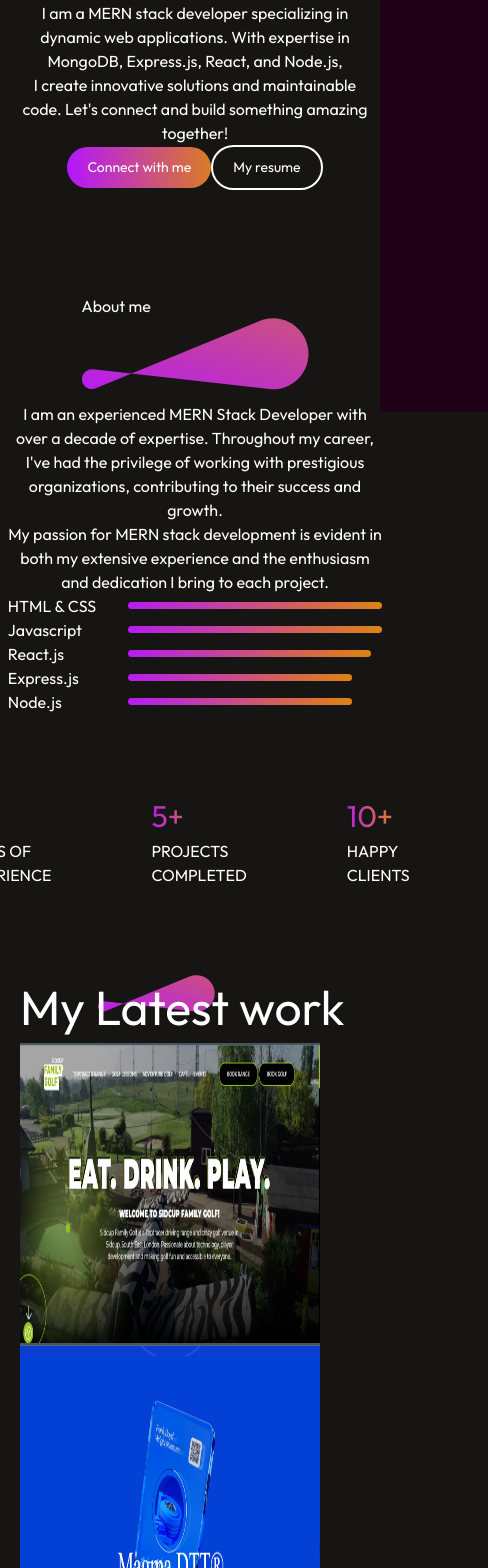
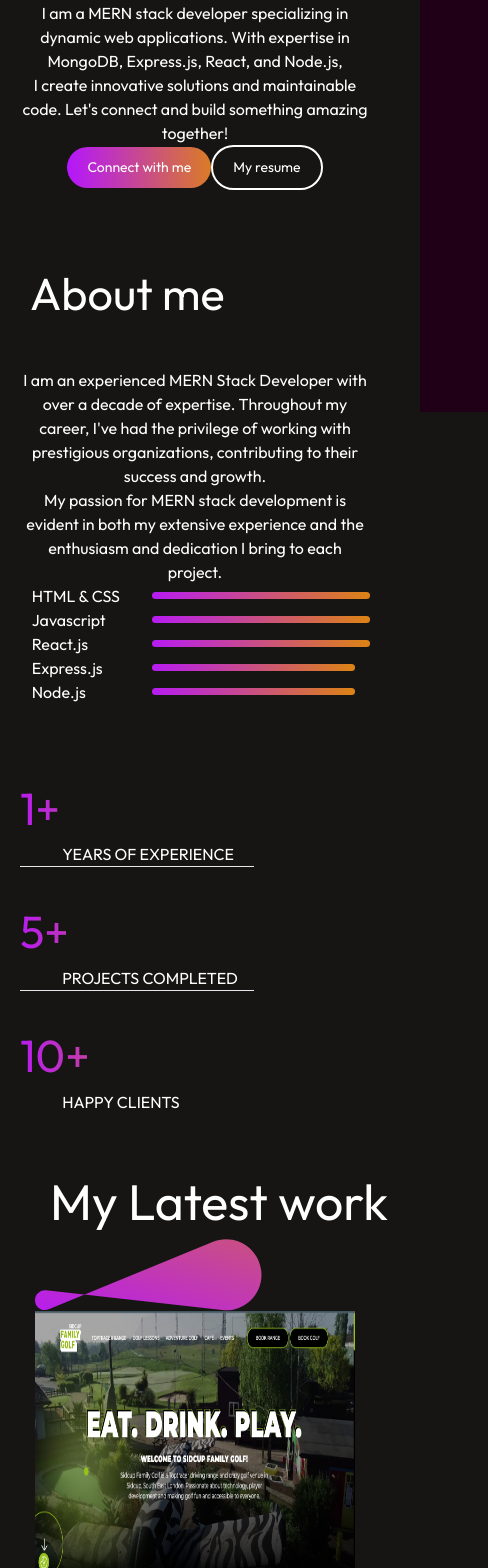
Before and after one commit to aliumair00/ali-umair-portfolio, a React (Vite) app: page / in a window 390 px wide. Shown: the part 432-2000 px from the top of the page, 488 px wide, since content can reach past the window. Built offline with nearby package versions, Linux system fonts and the light colour scheme.

Commit message:
new changes

```diff
--- a/src/Components/About/About.jsx
+++ b/src/Components/About/About.jsx
@@ -1,21 +1,22 @@
 import React from "react";
 import "./about.css";
 import theme_pattern from "/src/assets/theme_pattern.svg";
+import   about_img  from '/public/about.jpeg'
 
 const About = () => {
   return (
     <div id="about" className="about flex relative">
-      <div className="about-tittle relative">
-        <h1 className="py-[25px] font-bold text-[80px]">About me</h1>
+      <div className="about-tittle relative ">
+        <h2 className=" text-[6vw] font-bold whitespace-nowrap  ">About me</h2>
         <img
-          className="absolute bottom-0 -right-8 top-14 z-[-1]"
-          src={theme_pattern}
-          alt=""
-        />
+  src={theme_pattern}
+  alt=""
+  className="theme absolute top-7 right-0 z-[-2] sm:right-0 sm:top-0 md:right-0 md:top-5 lg:right-1 lg:top-8"
+/>
       </div>
       <div className="about-sec flex gap-[55px]">
         <div className="about-left">
-          <img  className="aboutImg scale-[1.8]" src="/public/about.jpeg" alt="" />
+          <img  className="aboutImg scale-[1.8]" src={about_img } alt="" />
         </div>
         <div className="about-right flex flex-col gap-[65px]">
           <div className="paragraph flex flex-col gap-[12px] font-medium text-[18px]  ">
@@ -52,11 +53,11 @@ const About = () => {
       </div>
 
       <div className="about-achievements flex items-center justify-around w-[100%] mb-[80px] transition 0.5s ">
-        <div className="about-achievement flex flex-col items-center hover:scale-[1.]   ">
-          <h1 className="font-bold mb-2">2+</h1>
-          <p className="font-medium">YEARS OF EXPERIENCE</p>
+        <div className="about-achievement flex flex-col items-center  hover:scale-[1.1]">
+          <h1 className="font-bold mb-2 hover:scale-[1.1] ">1+</h1>
+          <p className="font-medium hover:scale-[1.1] ">YEARS OF EXPERIENCE</p>
         </div>
-        <hr className="w-[2px] h-[90px] bg-white mx-4" />
+        <hr className="w-[2px] h-[90px] bg-white " />
         <div className="about-achievement flex flex-col items-center hover:scale-[1.1]  ">
           <h1 className="font-bold mb-2">5+</h1>
           <p className="font-medium">PROJECTS COMPLETED</p>
--- a/src/Components/About/about.css
+++ b/src/Components/About/about.css
@@ -47,61 +47,57 @@
   /* Responsive styles */
   @media (max-width: 768px) {
       .about {
-      margin: 10vh 2vw;
+        margin: 50px 20px;
         gap: 40px;
+        align-items: start;
+      }
+      .about-tittle h2{
+        font-size: 45px;
+        padding: 0;
+        margin-left:10px;
+      }
+      .about-tittle img{
+        width: 100px;
+        right: 0;
       }
       .about-left {
-      height: 250px;
-      width: 100%;
-    }
-    .aboutImg {
-      /* object-fit: cover;
-      object-position: center;
-      scale: 1; */
         display: none;
       }
-    .about-sec {
-        margin-top: -33vh;
+      .about-sec{
         flex-direction: column;
         gap: 20px;
-      align-items: center;
       }
       .about-right {
-      gap: 30px;
+        gap: 20px;
       }
       .paragraph p{
         font-size: 16px;
         text-align: center;
-
       }
-
       .about-skills {
         gap: 10px;
         padding-right: 0;
+        margin-left:3vw
+      }
+      .about-skills hr{
+        width:inherit
+
       }
       .about-skill {
         gap: 20px;
       }
       .about-skill p {
         font-size: 16px;
+
       }
-    .about-achievements {
-      display: flex;
-      aligin-item:center;
-      justify-content: center;
-      gap: 50px;
-      margin-top: 40px;
+
+      .about-achievement{
+        margin-top: 8vw;
+        margin-right:4vw;
+       justify-content: space-between;
       }
-    .about-achievement h1 {
-      font-size: 30px;
-      margin-right:40px ;
-    }
-    .about-achievement p {
-      font-size: 16px;
-    }
-    .about-achievement hr {
-      width: 80%;
-      height: 2px;
-      background: #DF8908;
+      .about-achievement p{
+        margin-left:5vh;
+        font-size:16px;
       }
     }
--- a/src/Components/Get-in-touch/touch.css
+++ b/src/Components/Get-in-touch/touch.css
@@ -24,14 +24,24 @@
 }
 
 @media(max-width:768px) {
-
-    .link-sec{
-        display: flex;
-        flex-direction: column;
+    .getInTouch{
+        align-items: start;
+    }
+    .git-tittle h1{
+        font-size: 55px;
+        font-weight:700;
     }
     .theme{
         display: none;
     }
+    .link-sec{
+        display: flex;
+        flex-direction: column;
+        margin-right:0vw ;
+
+
+    }
+
     .link-right{
         /* display: flex;
     flex-direction: column;
@@ -47,13 +57,19 @@
 
     }
     .lastPart{
+        aligin-item:center;
         flex-direction: column;
         gap: 8px;
         margin-bottom:-32px ;
     }
     .lastPart p{
         margin-top: 8px;
-        font-size: 19px;
+        font-size: 18px;
+        white-space: nowrap;
+
+    }
+    .last-left{
+        margin-right: 40vw;
     }
     .lastPart .last-right{
         margin-right: 22px;
@@ -64,5 +80,31 @@
         white-space: nowrap;
         margin-left: 15px;
     }
+    .last-right {
+     /* border:4px solid white; */
+     margin-left:-38vw
+    }
+    .contact-right{
+        margin-top:40px;
+    }
+    .talk{
+        margin-bottom:20px;
+    }
+    .border{
+        margin-top:-35px;
+        width: 125%;
+    }
+    .picon{
+        height: 50px;
+        width:50%;
+    }
+    .rights{
+        /* border:4px solid white; */
+        margin-top:-40px;
+      }
+      .link{
+        font-size:13px;
+        margin-top:-28px;
+      }
 
 }
--- a/src/Components/Navbar/Hero/Hero.jsx
+++ b/src/Components/Navbar/Hero/Hero.jsx
@@ -4,12 +4,13 @@ import { RiLinkedinBoxFill } from "react-icons/ri";
 import { BsGithub } from "react-icons/bs";
 import { FaInstagram } from "react-icons/fa";
 import AnchorLink from 'react-anchor-link-smooth-scroll';
+import profile_img from '/public/ali.jpeg'
 
 const Hero = () => {
   return (
     <div id='home' className='hero flex items-center flex-col'>
       <div className='profile'>
-        <img className='img h-full w-full mt-[20px]' src="/public/ali.jpeg" alt=""/>
+        <img className='img h-full w-full mt-[20px]' src={profile_img} alt=""/>
       </div>
       <div className='socialicon mt-[50px] flex items-center gap-[10px]'>
         <div className='linkedin h-[45px] w-[45px] rounded-full flex items-center justify-center'>
--- a/src/Components/Navbar/Navbar.jsx
+++ b/src/Components/Navbar/Navbar.jsx
@@ -19,6 +19,11 @@ const Navbar = () => {
     document.body.style.overflow = "auto";
   };
 
+  const handleMenuItemClick = (section) => {
+    setMenu(section);
+    menuClose();
+  };
+
   return (
     <div className='navbar flex items-center justify-between relative'>
       <h1 className='logo font-bold text-[3.5vw] whitespace-nowrap'>Ali Umair</h1>
@@ -27,25 +32,25 @@ const Navbar = () => {
         <img src={menu_close} onClick={menuClose} alt='' className='nav-mob-close' />
         <li>
           <AnchorLink href="#home">
-            <p onClick={() => setMenu("home")} className='whitespace-nowrap'>Home</p>
+            <p onClick={() => handleMenuItemClick("home")} className='whitespace-nowrap'>Home</p>
           </AnchorLink>
           {menu === "home" ? <img src={Underline} alt="underline" /> : <></>}
         </li>
         <li>
           <AnchorLink href="#about" offset={50}>
-            <p onClick={() => setMenu("about")} className='whitespace-nowrap'>About me</p>
+            <p onClick={() => handleMenuItemClick("about")} className='whitespace-nowrap'>About me</p>
           </AnchorLink>
           {menu === "about" ? <img src={Underline} alt="underline" /> : <></>}
         </li>
         <li>
           <AnchorLink href="#work" offset={50}>
-            <p onClick={() => setMenu("work")} className='whitespace-nowrap'>Portfolio</p>
+            <p onClick={() => handleMenuItemClick("work")} className='whitespace-nowrap'>Portfolio</p>
           </AnchorLink>
           {menu === "work" ? <img src={Underline} alt="underline" /> : <></>}
         </li>
         <li>
           <AnchorLink href="#contact" offset={50}>
-            <p onClick={() => setMenu("contact")} className='whitespace-nowrap'>Contact</p>
+            <p onClick={() => handleMenuItemClick("contact")} className='whitespace-nowrap'>Contact</p>
           </AnchorLink>
           {menu === "contact" ? <img src={Underline} alt="underline" /> : <></>}
         </li>
--- a/src/Components/Navbar/navbar.css
+++ b/src/Components/Navbar/navbar.css
@@ -63,7 +63,7 @@
     height: 100%;
     z-index: 2;
     transition: 0.5s;
-      right: -350px;
+    right: -100%; /* Changed from -350px to -100% */
   }
 
   .nav-menu li {
--- a/src/Components/Websites/website.css
+++ b/src/Components/Websites/website.css
@@ -5,8 +5,6 @@
 .mywork-tittle {
   position: relative;
 }
-
-
 
 .project {
   grid-template-columns: repeat(auto-fill, minmax(250px, 1fr));
@@ -29,34 +27,26 @@
 }
 
 @media (max-width: 768px) {
-    .text-6xl {
-      font-size: 3rem; /* Adjust font size */
-    }
-    .mtittle{
-        white-space: nowrap;
+  .mywork {
+    gap: 30px;
+    margin: 50px 15px;
+    align-items: start;
   }
 
-    .icon {
-      position: absolute;
-      top: 1vw;
-      left: 20vw;
-      width: 30vw;
-      z-index: -2;
+  .mywork-tittle {
+    align-items: flex-start;
   }
 
-    .project {
-      grid-template-columns: repeat(auto-fill, minmax(200px, 1fr));
+  .mywork-tittle h1 {
+    white-space: nowrap;
+    font-size: 50px;
+    text-align: start;
+    margin-left: 15px;
+    border:4px white;
+    margin-right:30vw;
   }
 
-    .imgP {
-      height: 300px; /* Adjust height for smaller screens */
-      width: 300px;  /* Adjust width for smaller screens */
-    }
-
-    .showmore {
-      display: flex;
-      align-items:center;
-      justify-content: center;
-
+  .mywork-tittle img {
+    right: -1vw; /* Adjust as needed */
   }
 }
--- a/src/assets/mywork_data.js
+++ b/src/assets/mywork_data.js
@@ -1,29 +1,33 @@
-
+import w_1 from '/public//w1.png'
+import w_2  from '/public/w2.png'
+import w_3  from '/public/w3.png'
+import w_4  from '/public/w4.png'
+import w_5  from '/public/w5.png'
 const mywork_data = [
     {
         w_no:1,
         w_name:"Web design",
-        w_img:'/public/w1.png'
+        w_img:w_1
     },
     {
         w_no:2,
         w_name:"Web design",
-        w_img:'/public/w2.png'
+        w_img:w_2
     },
     {
         w_no:3,
         w_name:"Web design",
-        w_img:'/public/w3.png'
+        w_img:w_3
     },
     {
         w_no:4,
         w_name:"Web design",
-        w_img:'/public/w4.png'
+        w_img:w_4
     },
     {
         w_no:5,
         w_name:"Web design",
-        w_img:'/public/w5.png'
+        w_img:w_5
     },
 
 ]
```
Also changed, not shown: src/Components/Get-in-touch/Touch.jsx (+6 -6 lines). Lines whose indentation alone changed are shown as unchanged.
